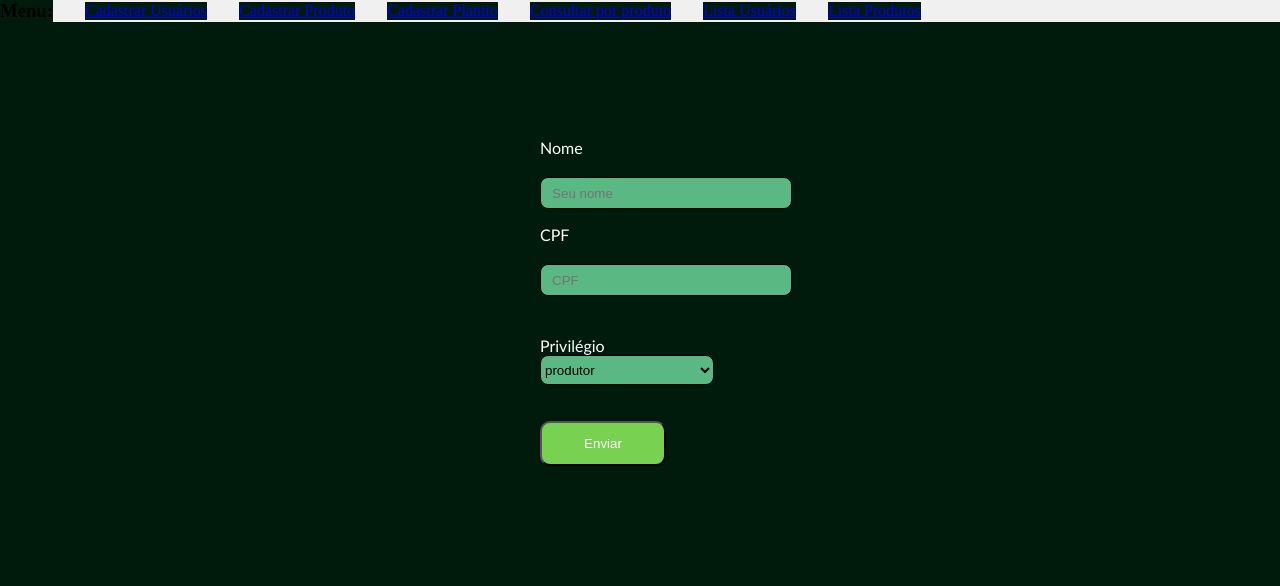
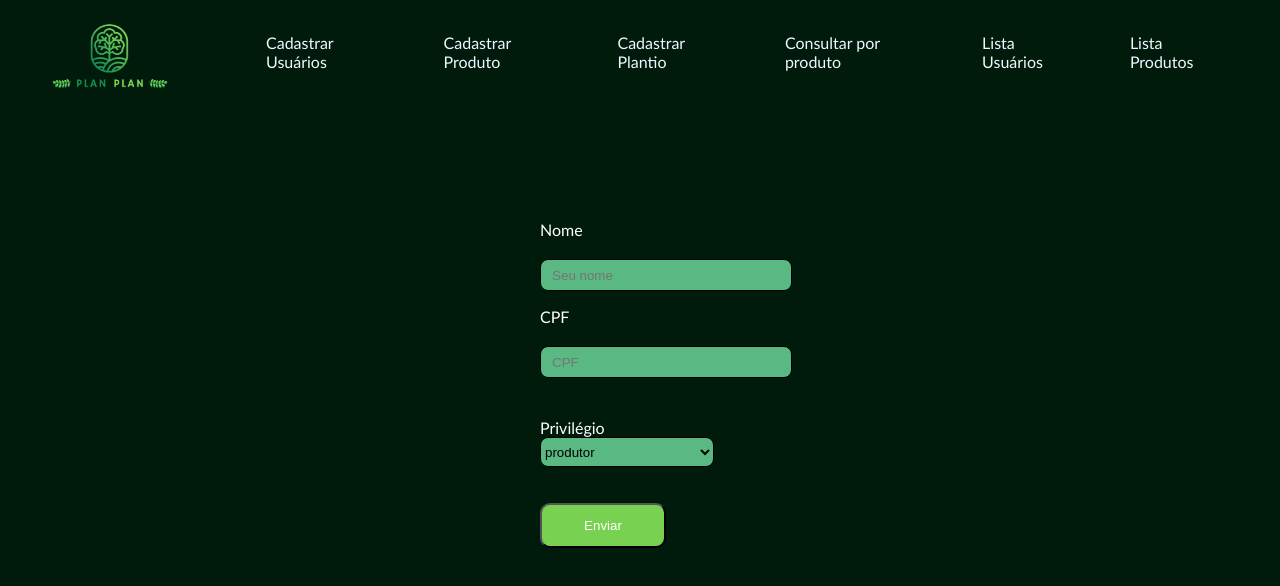
Before and after one commit to cristianstoe/Plan-Plan, an Angular app in the folder Software/angular-front/: page /add in a window 1280 px wide. Shown: the top 586 px of the page. Built offline with nearby package versions, Linux system fonts and the light colour scheme.

Commit message:
adicionando estilos na navbar

```diff
--- a/Software/angular-front/src/app/app.component.css
+++ b/Software/angular-front/src/app/app.component.css
@@ -1,14 +1,28 @@
 .list-wrapper {
+    text-decoration: none;
     width: 100%;
-    background-color: #f0f0f0;
+    background-color: #001B0C;
     display: flex;
     align-items: center;
+    font-family: 'Gill Sans', 'Gill Sans MT', Calibri, 'Trebuchet MS', sans-serif;
 }
 
 .list-wrapper h3 {
-    margin-right: 2rem;
+    margin-right: 6rem;
 }
 
 .list-wrapper a {
-    margin-right: 2rem;
+    margin-right: 4rem;
+    text-decoration: none;
+    color: aliceblue;
 }
+
+.list-wrapper a:hover {
+    color: #5AB883;
+}
+
+.imgLogo {
+    margin: 20px 0 0 50px;
+    width: 120px;
+    height: 80px;
+}
--- a/Software/angular-front/src/app/app.component.html
+++ b/Software/angular-front/src/app/app.component.html
@@ -1,6 +1,6 @@
 <div>
   <div class="list-wrapper">
-      <h3>Menu:</h3>
+      <h3><img class="imgLogo" src="../assets/logo.png" alt="imagem logo"></h3>
       <a routerLink="add">Cadastrar Usuários</a>
       <a routerLink="add-produto">Cadastrar Produto</a>
       <a routerLink="add-plantio">Cadastrar Plantio</a>
--- a/Software/angular-front/src/app/components/add-user/add-user.component.css
+++ b/Software/angular-front/src/app/components/add-user/add-user.component.css
@@ -44,10 +44,9 @@
 }
 
 .buttonSend:hover {
-    width: 130px;
+    width: 126px;
     height: 45px;
-    border-radius: 30px;
-    background-color: #97f76b;
-    color: #458695;
+    background-color: #ffffff;
+    color: #78D150;
     cursor: pointer;
 }
```
